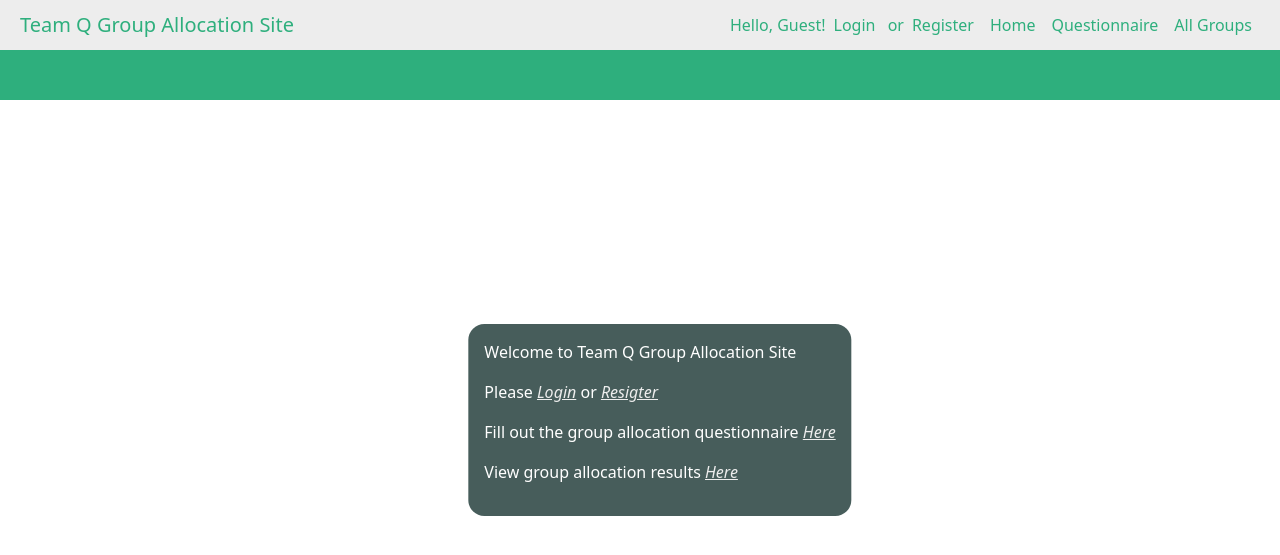
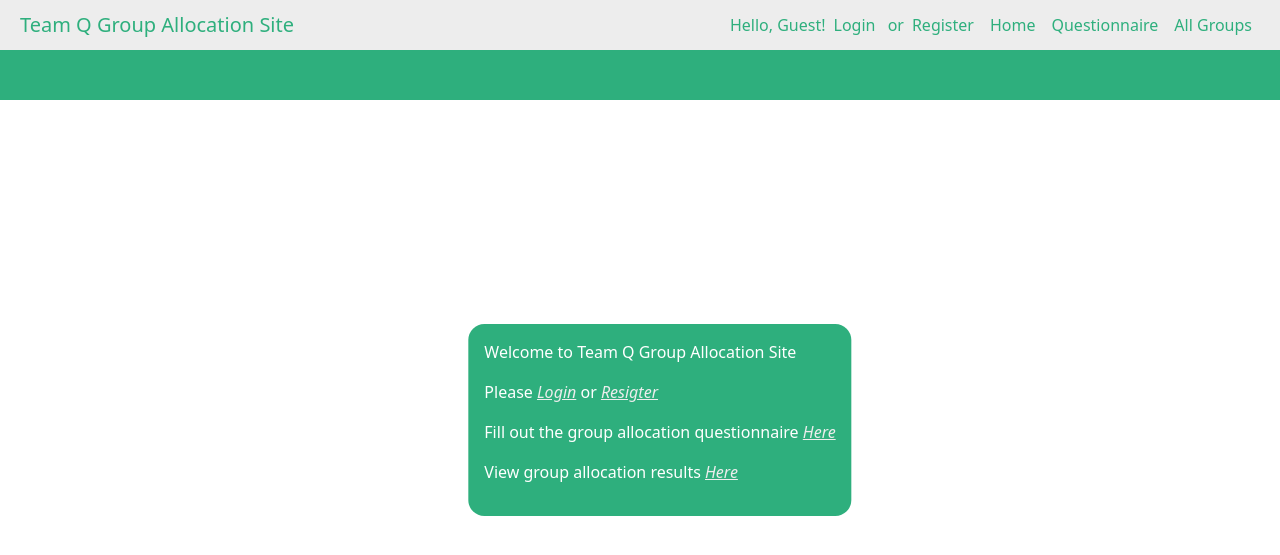
Before and after one commit to JiachZh/GroupAllocationTool, a Flask app: page / in a window 1280 px wide. Shown: the top 555 px of the page. Run offline with Flask 2, Linux system fonts and the light colour scheme; parts of the project's set-up code (start-up, migrations or seed data) failed here and were passed over; some libraries are stand-ins or nearby versions.

Commit message:
homepage welcome message changed

```diff
--- a/blog/Templates/home.html
+++ b/blog/Templates/home.html
@@ -2,7 +2,7 @@
 
 <style>
     .welcome{
-        background:#475d5b;
+        background:#2eaf7d;
         color: white;
         border-radius: 1em;
         padding: 1em;
```
